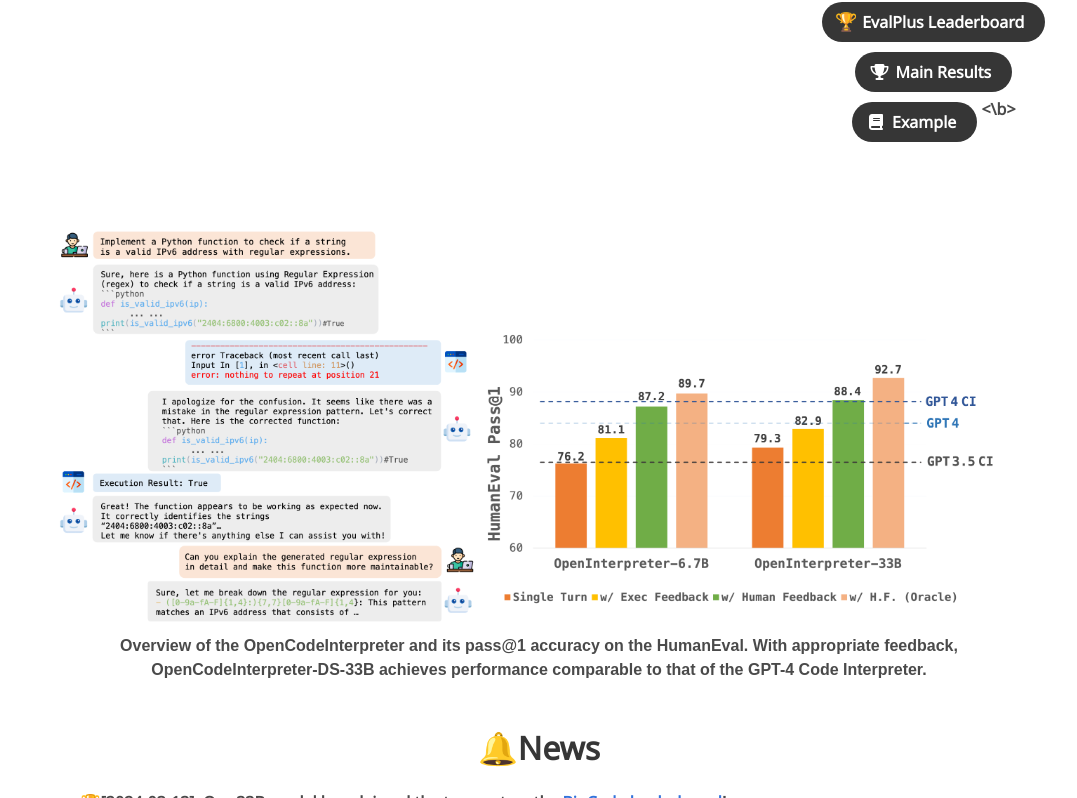
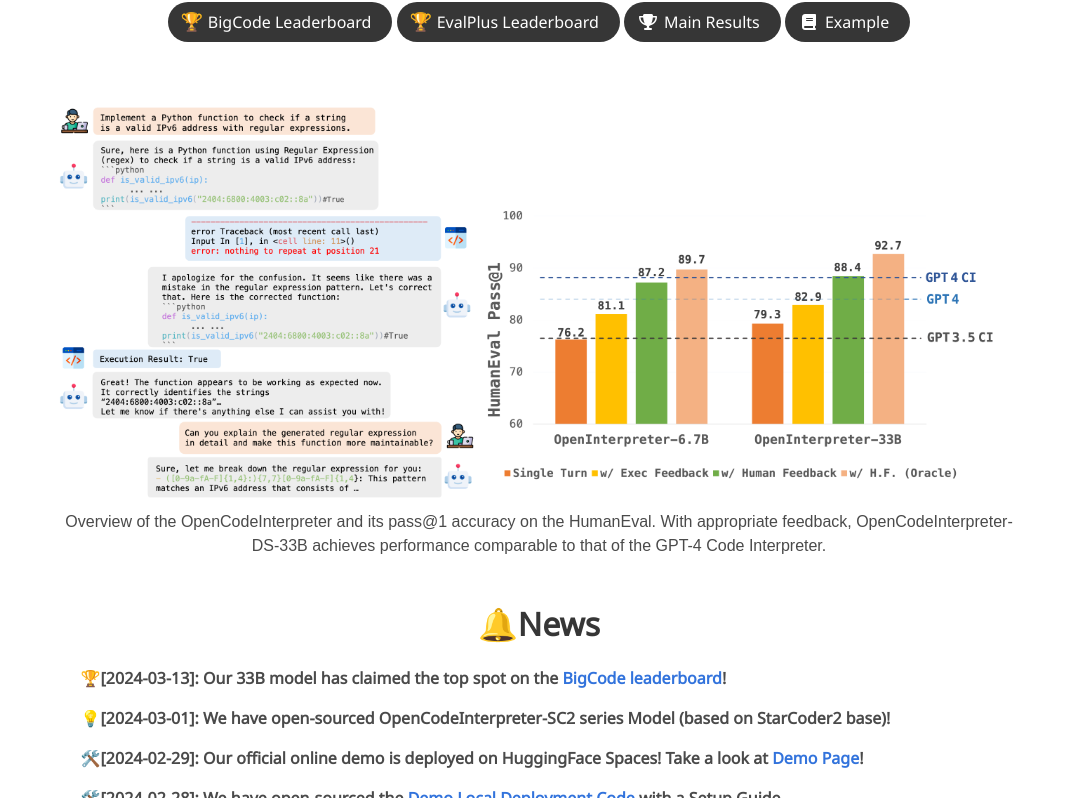
Before and after one commit to OpenCodeInterpreter/opencodeinterpreter.github.io, a plain HTML site: page index.html in a window 1280 px wide. Shown: the part 533-1331 px from the top of the page, without its empty margins (101-1178 px from the left). Drawn offline with nearby package versions, Linux system fonts and the light colour scheme; a script that the page names is missing; some icons are missing; a web font is replaced by a local one.

Commit message:
Update index.html

```diff
--- a/index.html
+++ b/index.html
@@ -215,8 +215,10 @@
                   <span>Twitter</span>
                 </a>
               </span>
-
-              <b>
+            </div>
+
+            <!-- Second Line -->
+            <div class="links-row">
               <!-- Leaderboard Link. -->
               <span class="link-block">
                 <a href="https://huggingface.co/spaces/bigcode/bigcode-models-leaderboard"
@@ -263,7 +265,7 @@
                   <span>Example</span>
                 </a>
               </span>
-                 <\b>
+
             </div>
 
           </div>
```
